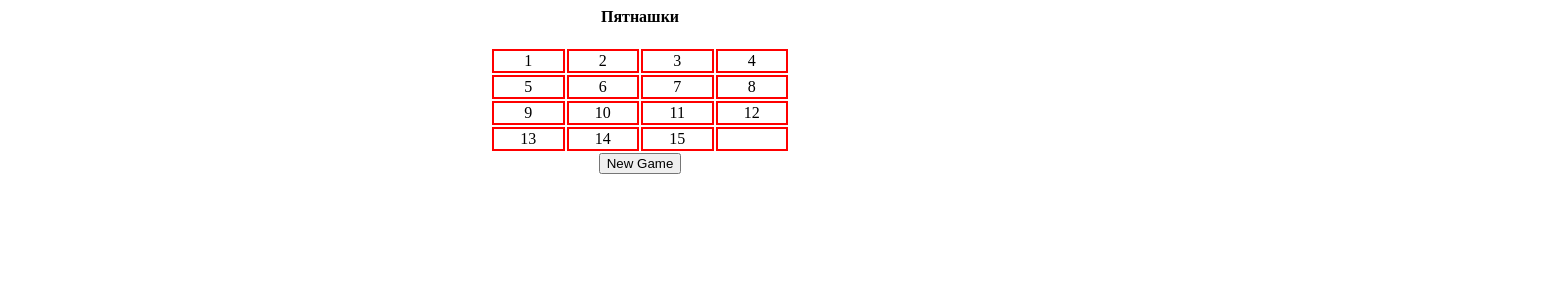
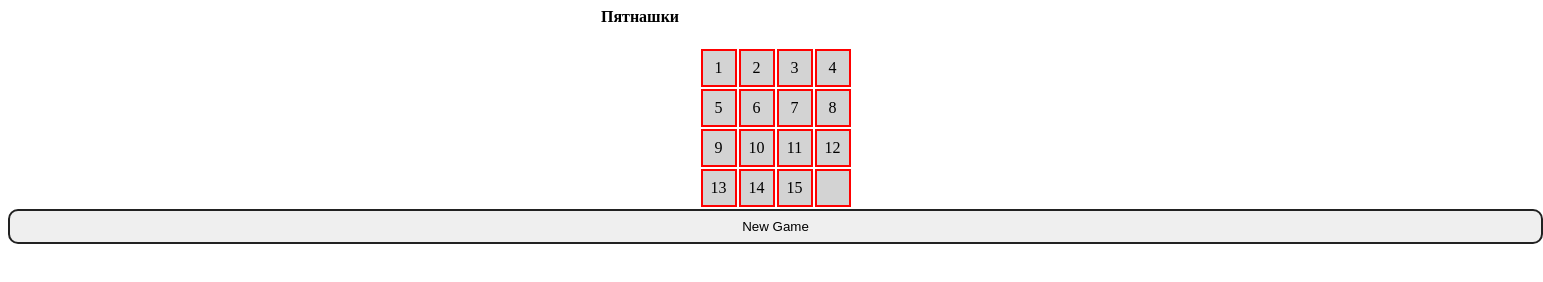
Before and after one commit to VladislavGregor/Fifteen, a plain HTML site: page index.html in a window 1280 px wide. Shown: the whole page, 1543 px wide, since content can reach past the window. Drawn offline with Linux system fonts and the light colour scheme.

Commit message:
Классы css

```diff
--- a/15.js
+++ b/15.js
@@ -66,16 +66,18 @@ function newGame() {
 
     var table = document.createElement("table"),
         tbody = document.createElement("tbody");
+        table.classList.add("table");
     table.appendChild(tbody);
     for (i = 0; i < 4; ++i) {
         var row = document.createElement("tr");
         for (j = 0; j < 4; ++j) {
             var cell = document.createElement("td");
+            cell.classList.add("cell");
             cell.id = i + " " + j;
             cell.onclick = cellClick;
             cell.innerHTML = arr[i][j];
             row.appendChild(cell);
-            cell.style.border = "2px solid red";
+
         }
         tbody.appendChild(row);
     }
--- a/index.html
+++ b/index.html
@@ -1,32 +1,14 @@
 <html>
   <head>
     <meta charset="utf-8">
-    <style type="text/css">
-      body
-      {
-          text-align: center;
-      }
-  </style>
-    <style>
-      table {
-       width: 300px; /* Ширина таблицы */
-       margin: auto; /* Выравниваем таблицу по центру */
-      }
-      td {
-       border: 1px solid green; /* Рамка вокруг таблицы */
-       text-align: center; /* Выравниваем текст по центру ячейки */
-      }
-    </style>
-
-
     <title>Пятнашки</title>
     <script type="text/javascript" src="15.js"></script>
     <link rel="stylesheet" href = "style.css">
 
   </head>
   <body>
-    <h4>Пятнашки</h4>
+    <h4 class="h4">Пятнашки</h4>
     <div id="box"></div>
-    <button id="reset">New Game</button>
+    <button id="reset" class="reset">New Game</button>
   </body>
 </html>
--- a/style.css
+++ b/style.css
@@ -1,10 +1,27 @@
 
-body {
-  text-align: center;
-
-
-  .tr {font-size: 100%}
-
-  .td {background: lightgrey}
+.table {
+width: 1535px;
+margin: auto;
+display: flex;
+justify-content: center;
+align-items: center;
 
 }
+
+.cell {
+  border: 2px solid red; /* Рамка вокруг таблицы */
+  text-align: center; /* Выравниваем текст по центру ячейки */
+  background: lightgrey;
+  font-size: 100%;
+  padding:8px;
+}
+.reset {
+  padding:8px;
+  border: 2px solid #222;
+  width: 1535px;
+  border-radius: 10px;
+ }
+
+ .h4 {
+  text-align: center
+ }
```
